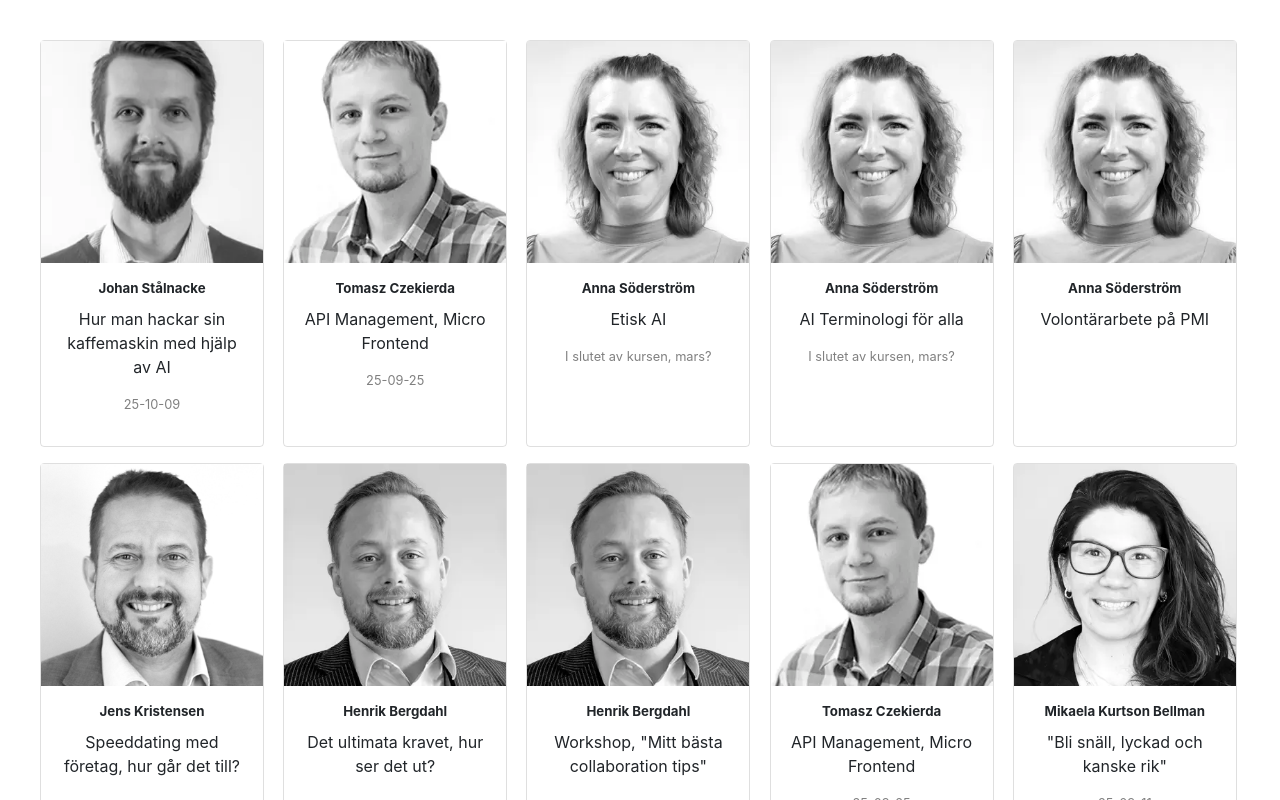
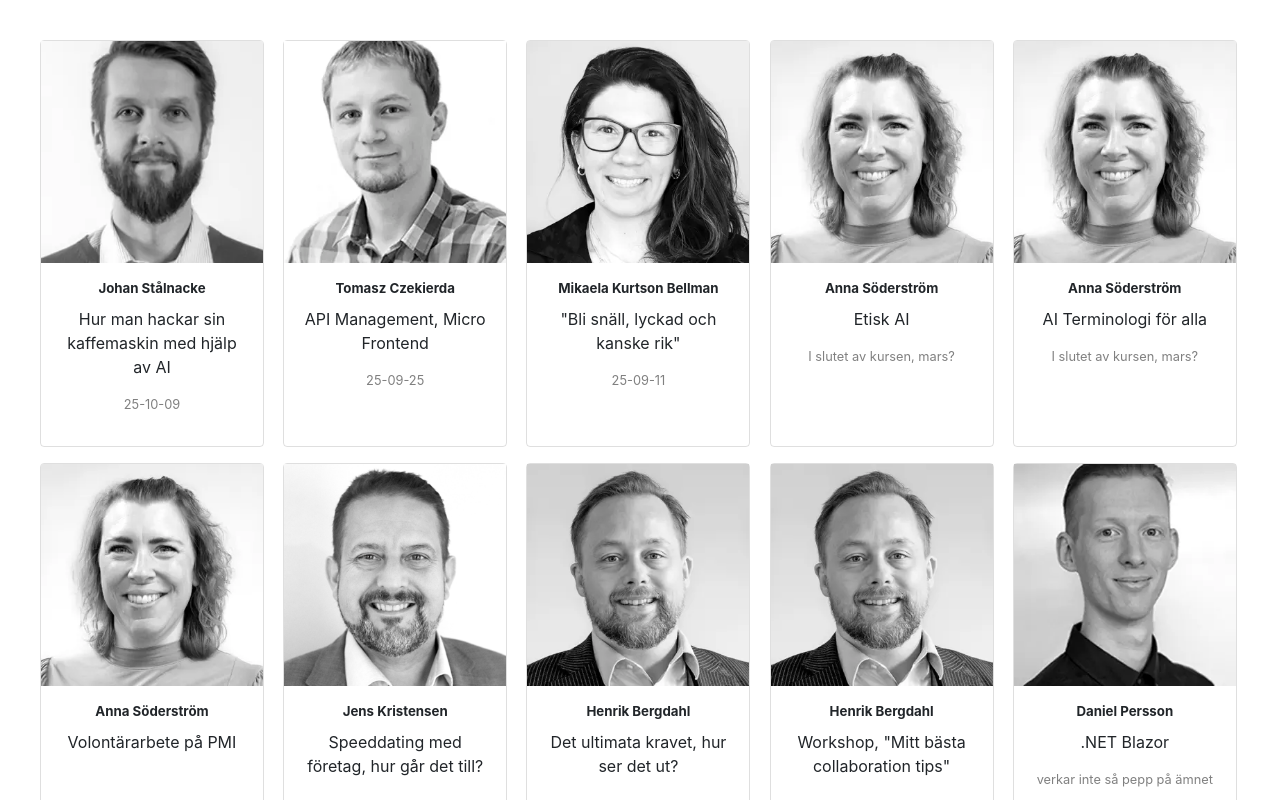
Before and after one commit to wirn/ttt, an Angular app: page / in a window 1280 px wide. Shown: the top 800 px of the page. Built offline with nearby package versions, Linux system fonts and the light colour scheme.

Commit message:
mindre fixar

```diff
--- a/src/app/app.component.html
+++ b/src/app/app.component.html
@@ -2,7 +2,8 @@
   <app-ttt-event [tttEvents]="upcomingEvents"></app-ttt-event>
   <hr />
   <app-ttt-event [tttEvents]="pastEvents"></app-ttt-event>
-
+    <hr />
   <app-wish-list [wishList]="wishList"></app-wish-list>
 </main>
+
 <router-outlet />
--- a/src/app/ttt-event/ttt-event.component.ts
+++ b/src/app/ttt-event/ttt-event.component.ts
@@ -9,5 +9,19 @@ import { CommonModule } from '@angular/common';
   styleUrl: './ttt-event.component.scss',
 })
 export class TttEventComponent {
-  @Input() tttEvents: TTTEvent[] = [];
+  private _tttEvents: TTTEvent[] = [];
+
+  @Input()
+  set tttEvents(events: TTTEvent[] | undefined) {
+    this._tttEvents = (events ?? []).slice().sort((a, b) => {
+      const ta = a?.date ? new Date(a.date).getTime() : 0;
+      const tb = b?.date ? new Date(b.date).getTime() : 0;
+      const eventsSortedByDate = tb - ta;
+      return eventsSortedByDate;
+    });
+  }
+
+  get tttEvents(): TTTEvent[] {
+    return this._tttEvents;
+  }
 }
--- a/src/data/TTTEvents.ts
+++ b/src/data/TTTEvents.ts
@@ -3,14 +3,56 @@ import { colleagues } from './Colleagues';
 
 export const events: TTTEvent[] = [
   {
+    heldBy: colleagues['Anna Söderström'],
+    topic: 'Etisk AI',
+    date: null,
+    note: 'I slutet av kursen, mars?',
+  },
+  {
+    heldBy: colleagues['Anna Söderström'],
+    topic: 'AI Terminologi för alla',
+    date: null,
+    note: 'I slutet av kursen, mars?',
+  },
+  {
+    heldBy: colleagues['Anna Söderström'],
+    topic: 'Volontärarbete på PMI',
+    date: null,
+  },
+  {
+    heldBy: colleagues['Jens Kristensen'],
+    topic: 'Speeddating med företag, hur går det till?',
+    date: null,
+    note: '',
+  },
+  {
+    heldBy: colleagues['Henrik Bergdahl'],
+    topic: 'Det ultimata kravet, hur ser det ut?',
+    date: null,
+    note: '',
+  },
+  {
+    heldBy: colleagues['Henrik Bergdahl'],
+    topic: 'Workshop, "Mitt bästa collaboration tips"',
+    date: null,
+    note: '',
+  },
+  {
+    heldBy: colleagues['Daniel Persson'],
+    topic: '.NET Blazor',
+    date: null,
+    note: 'verkar inte så pepp på ämnet',
+  },
+  {
+    heldBy: colleagues['Daniel Persson'],
+    topic: 'Microsoft Learn - Lärande och certifieringar',
+    date: null,
+    note: '',
+  },
+  {
     heldBy: colleagues['Johan Stålnacke'],
     topic: 'Hur man hackar sin kaffemaskin med hjälp av AI',
     date: new Date('2025-10-09'),
-  },
-  {
-    heldBy: colleagues['Tomasz Czekierda'],
-    topic: 'API Management, Micro Frontend',
-    date: new Date('2025-09-25'),
   },
   {
     heldBy: colleagues['Daniel Persson'],
@@ -47,41 +89,7 @@ export const events: TTTEvent[] = [
     topic: 'CPMAI Certifiering',
     date: new Date('2025-02-13'),
   },
-  {
-    heldBy: colleagues['Anna Söderström'],
-    topic: 'Etisk AI',
-    date: null,
-    note: 'I slutet av kursen, mars?',
-  },
-  {
-    heldBy: colleagues['Anna Söderström'],
-    topic: 'AI Terminologi för alla',
-    date: null,
-    note: 'I slutet av kursen, mars?',
-  },
-  {
-    heldBy: colleagues['Anna Söderström'],
-    topic: 'Volontärarbete på PMI',
-    date: null,
-  },
-  {
-    heldBy: colleagues['Jens Kristensen'],
-    topic: 'Speeddating med företag, hur går det till?',
-    date: null,
-    note: '',
-  },
-  {
-    heldBy: colleagues['Henrik Bergdahl'],
-    topic: 'Det ultimata kravet, hur ser det ut?',
-    date: null,
-    note: '',
-  },
-  {
-    heldBy: colleagues['Henrik Bergdahl'],
-    topic: 'Workshop, "Mitt bästa collaboration tips"',
-    date: null,
-    note: '',
-  },
+
   {
     heldBy: colleagues['Tomasz Czekierda'],
     topic: 'API Management, Micro Frontend',
@@ -93,18 +101,7 @@ export const events: TTTEvent[] = [
     date: new Date('2025-09-11'),
     note: '',
   },
-  {
-    heldBy: colleagues['Daniel Persson'],
-    topic: '.NET Blazor',
-    date: null,
-    note: 'verkar inte så pepp på ämnet',
-  },
-  {
-    heldBy: colleagues['Daniel Persson'],
-    topic: 'Microsoft Learn - Lärande och certifieringar',
-    date: null,
-    note: '',
-  },
+
   {
     heldBy: colleagues['Ludvig Stenström'],
     topic: 'Exercism, Kompetensutveckling i hanterbar storlek',
```
